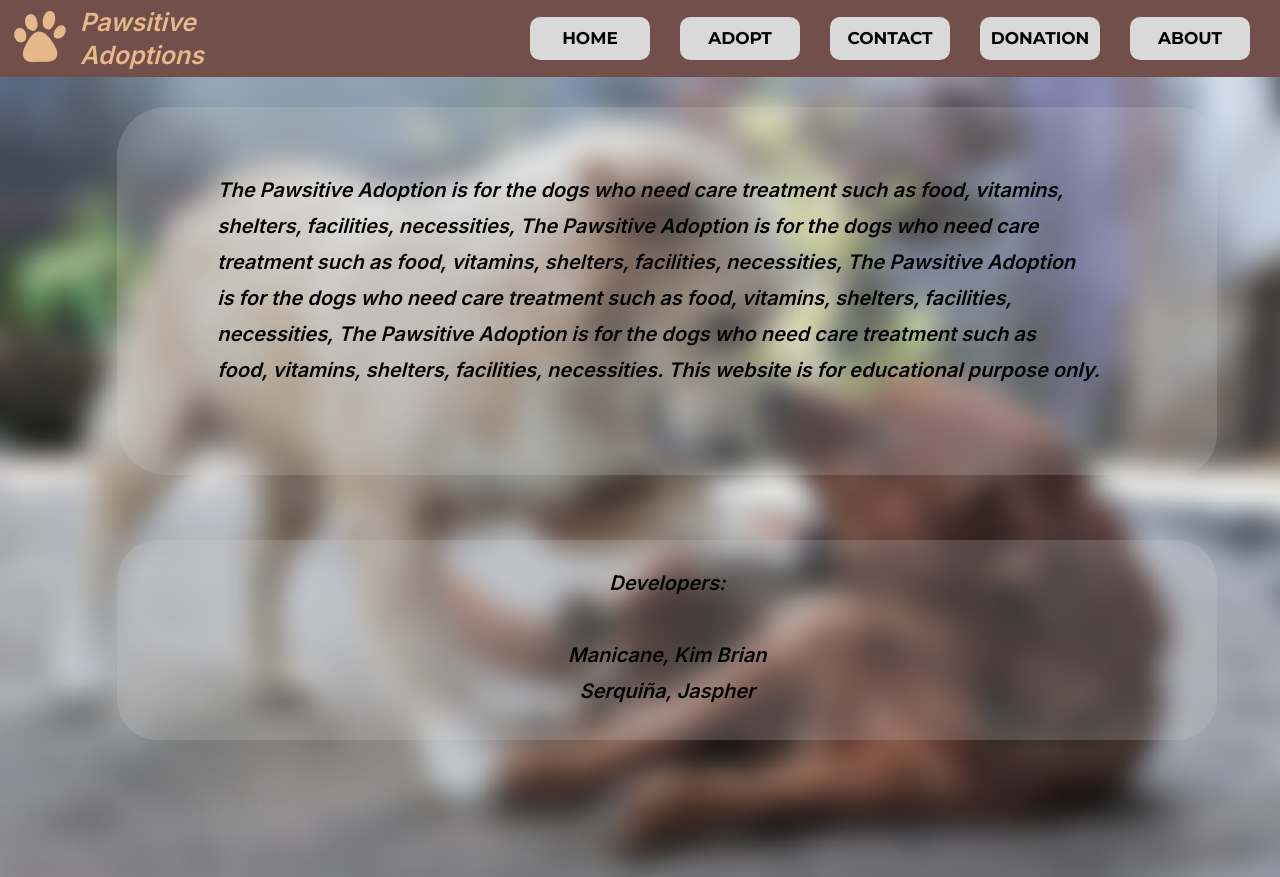
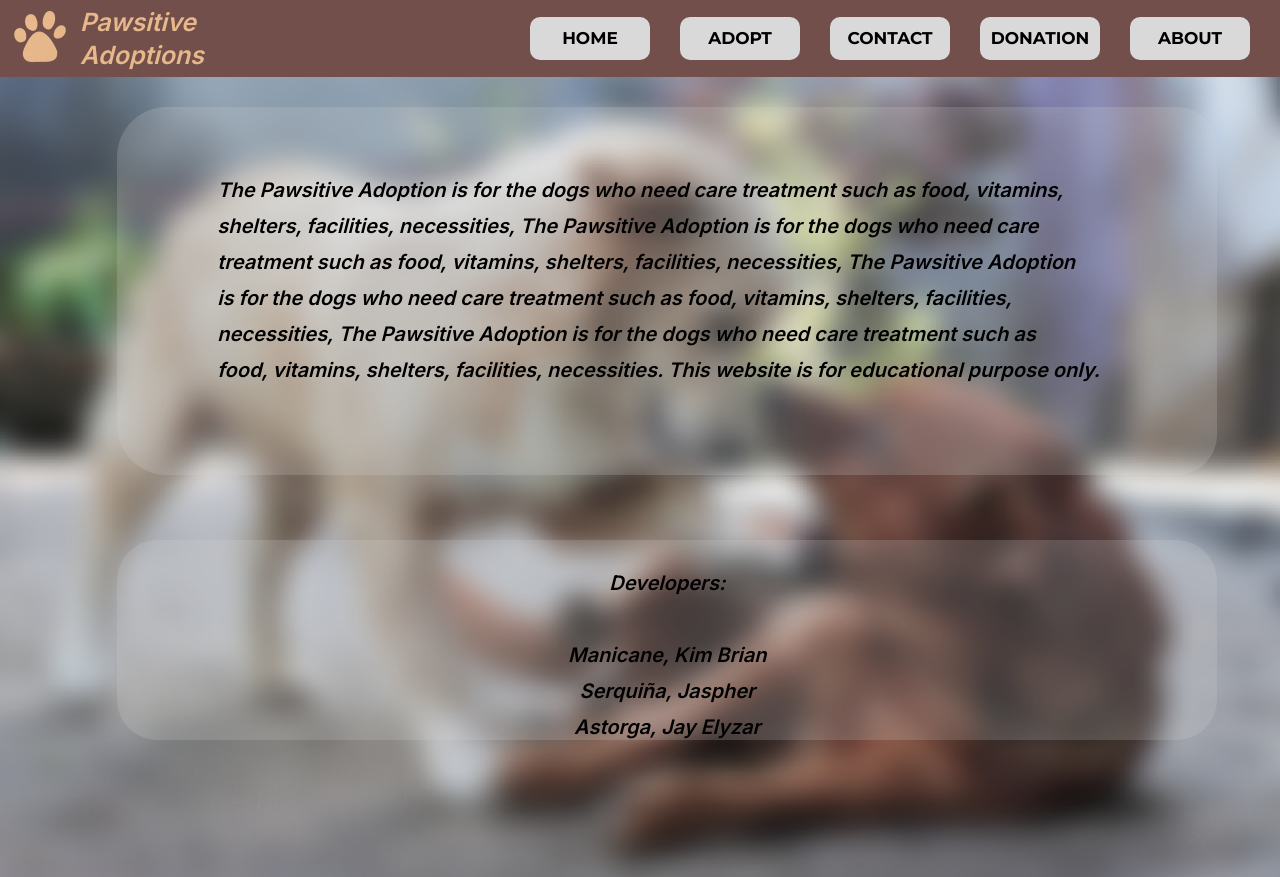
Before and after one commit to just-fair/pawsitiveAdoptions, a React (Create React App) app in the folder frontend/: page /about in a window 1280 px wide. Built offline with nearby package versions, Linux system fonts and the light colour scheme.

Commit message:
add member

```diff
--- a/frontend/src/pages/About.js
+++ b/frontend/src/pages/About.js
@@ -17,7 +17,8 @@ const About = () => {
                 <br/>
                 <br/>
                 Manicane, Kim Brian<br/>
-                Serquiña, Jaspher
+                Serquiña, Jaspher<br/>
+                Astorga, Jay Elyzar
                 </p>
             </div>
         </div>
```
